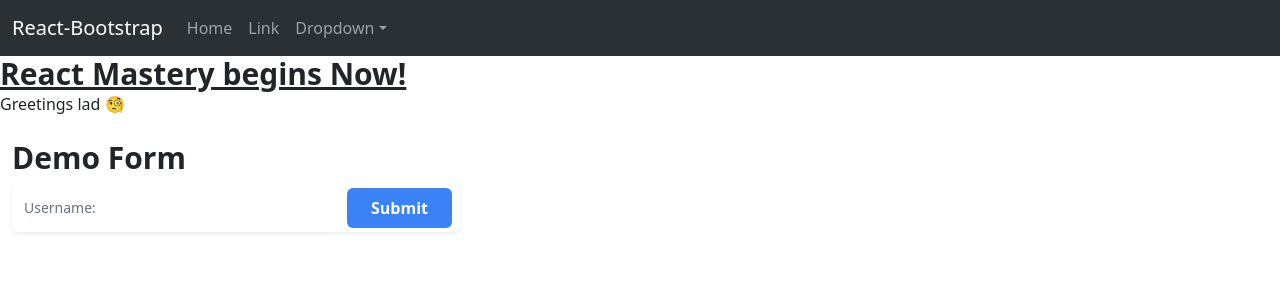
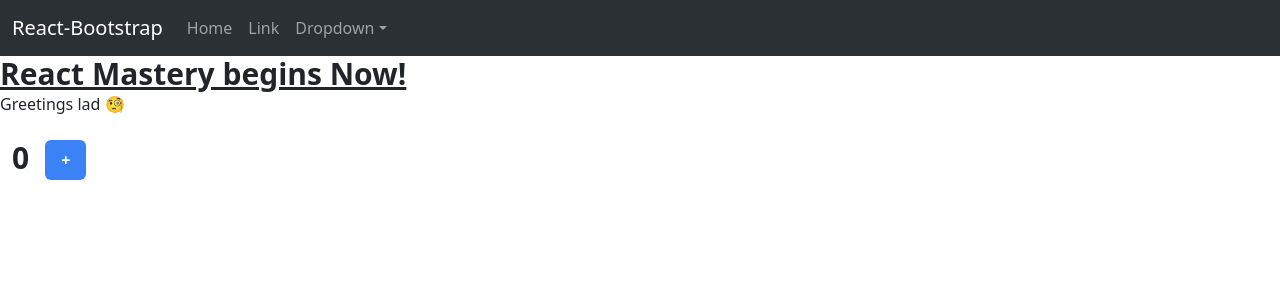
Before and after one commit to ckiroshan/reactapp, a React (Create React App) app: page / in a window 1280 px wide. Shown: the top 300 px of the page. Built offline with nearby package versions, Linux system fonts and the light colour scheme.

Commit message:
Implemented useEffect hook for button click.

```diff
--- a/src/App.js
+++ b/src/App.js
@@ -1,6 +1,6 @@
 import Navigationbar from "./components/bootstrap/Navigationbar";
-import Forms from "./components/Forms";
 import Greetings from "./components/Greetings";
+import Counteffect from "./components/Counteffect";
 
 function App() {
   return (
@@ -8,7 +8,7 @@ function App() {
       <Navigationbar />
       <h1 className="text-3xl font-bold underline">React Mastery begins Now!</h1>
       <Greetings />
-      <Forms />
+      <Counteffect />
     </>
   );
 }
--- /dev/null
+++ b/src/components/Counteffect.jsx
@@ -0,0 +1,32 @@
+import { useState, useEffect } from "react";
+
+const style = {
+  container: "container py-6 flex",
+  heading: "font-bold text-3xl flex",
+  button: "bg-blue-500 hover:bg-blue-700 text-white font-bold py-2 px-3 ml-4 rounded",
+};
+
+const Counteffect = () => {
+  const [value, SetValue] = useState(0);
+
+  useEffect(() => {
+    console.log("Hey there...");
+    document.title = `Count: ${value}`;
+  },[value]);
+
+  const handleValue = () => SetValue(value + 1);
+
+
+  return (
+    <>
+      <div className={style.container}>
+        <h1 className={style.heading}>{value}</h1>
+        <button onClick={handleValue} className={style.button}>
+          +
+        </button>
+      </div>
+    </>
+  );
+};
+
+export default Counteffect;
```
